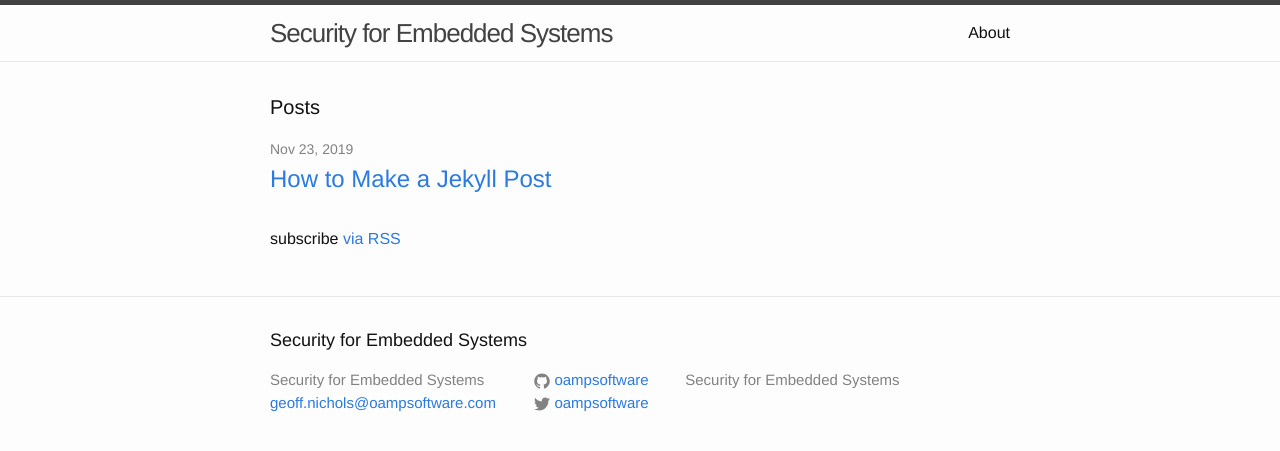
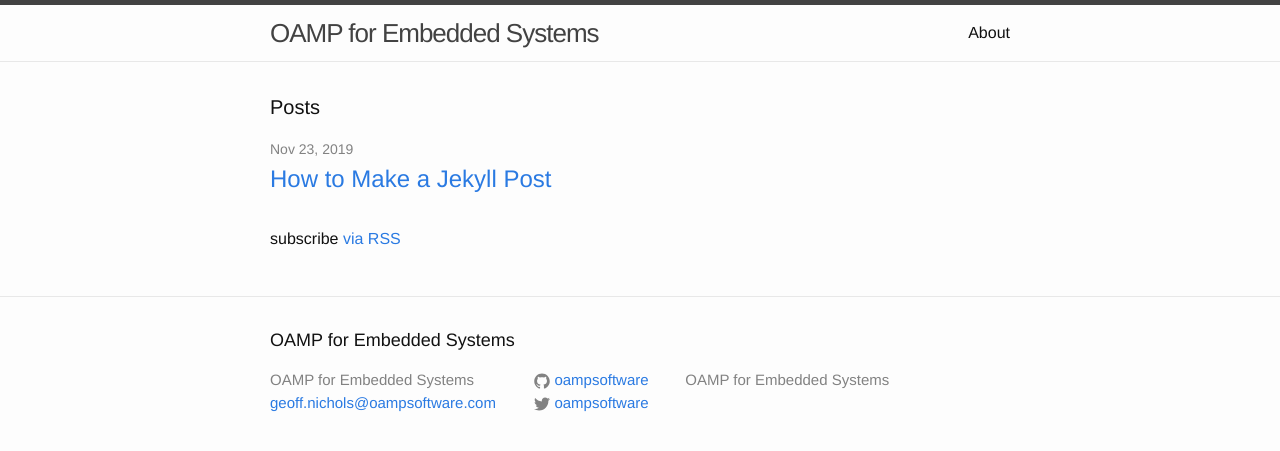
Before and after one commit to oampsoftware/blog, a Jekyll site: the page built from docs/index.html, in a window 1280 px wide. Shown: the top 451 px of the page. Built offline with Jekyll 4.4.1, drawn with Linux system fonts in a browser that asks for light colours.

Commit message:
Update _config.yml

```diff
--- a/docs/_config.yml
+++ b/docs/_config.yml
@@ -1,8 +1,8 @@
 # Site settings
-title: Security for Embedded Systems
+title: OAMP for Embedded Systems
 email: geoff.nichols@oampsoftware.com
 description: > # this means to ignore newlines until "baseurl:"
-  Security for Embedded Systems
+  OAMP for Embedded Systems
 baseurl: "/blog" # the subpath of your site, e.g. /blog/
 url: "http://oampsoftware.github.io" # the base hostname & protocol for your site
 twitter_username: oampsoftware
```
